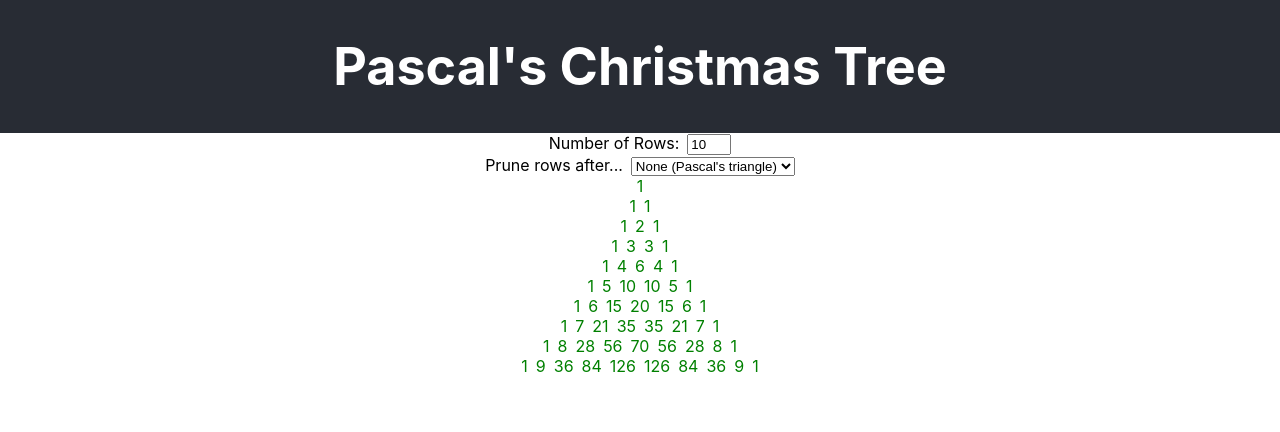
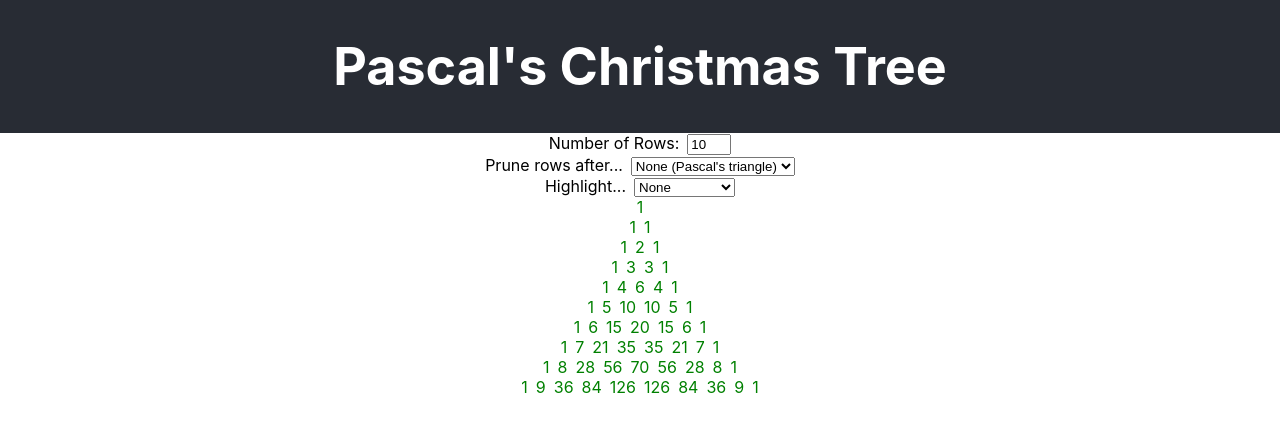
Before and after one commit to RobOwenKing/pascals_xmas_tree, a React (Create React App) app: page / in a window 1280 px wide. Shown: the top 432 px of the page. Built offline with nearby package versions, Linux system fonts and the light colour scheme.

Commit message:
feat: <select> for highlightTestOptions

```diff
--- a/src/App.js
+++ b/src/App.js
@@ -70,9 +70,17 @@ const App = () => {
             <input id="rows" {...numberOfRows} min="1" />
           </div>
           <div>
-            <label htmlFor="row-test">Prune rows after...</label>
-            <select id="row-test" {...rowOption}>
+            <label htmlFor="row-option">Prune rows after...</label>
+            <select id="row-option" {...rowOption}>
               { rowTestOptions.map((opt, index) => {
+                return <option key={index} value={opt.value}>{opt.label}</option>
+              }) }
+            </select>
+          </div>
+          <div>
+            <label htmlFor="highlight-option">Highlight...</label>
+            <select id="highlight-option" {...highlightOption}>
+              { highlightTestOptions.map((opt, index) => {
                 return <option key={index} value={opt.value}>{opt.label}</option>
               }) }
             </select>
```
